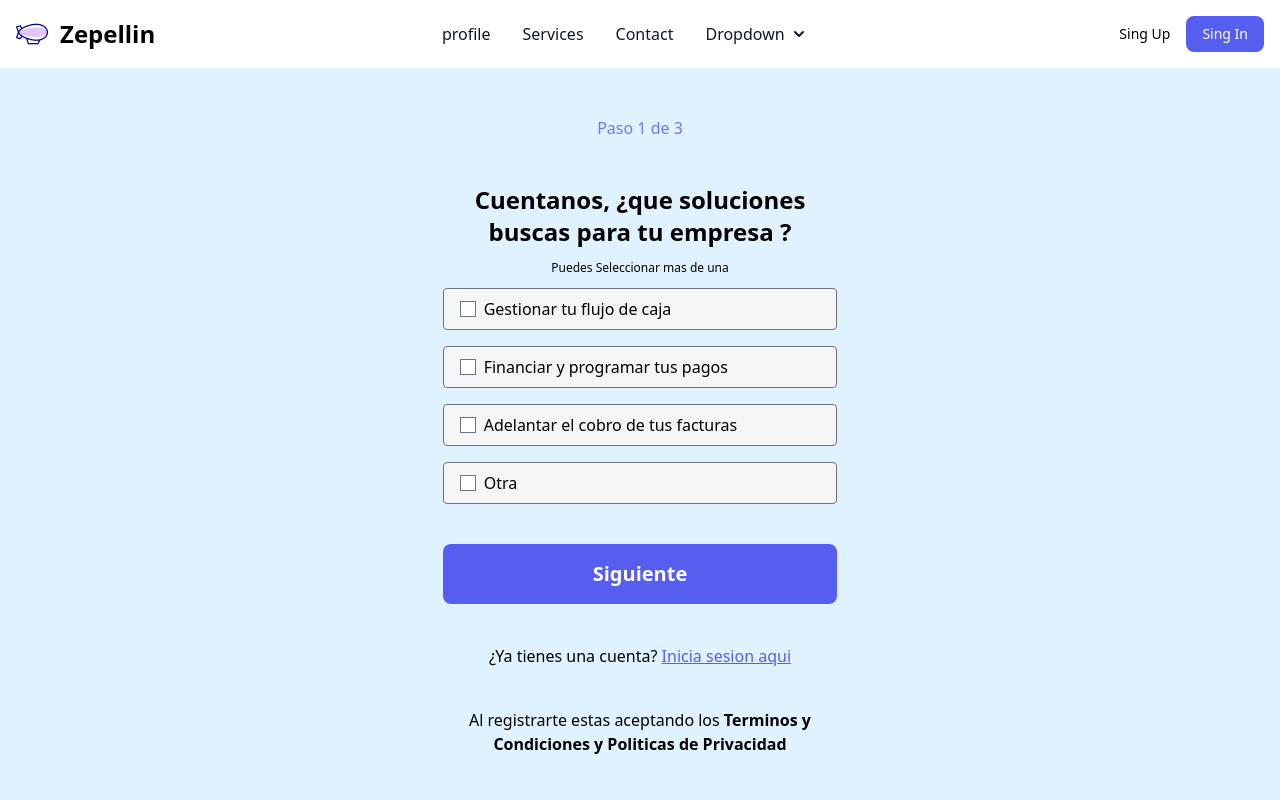
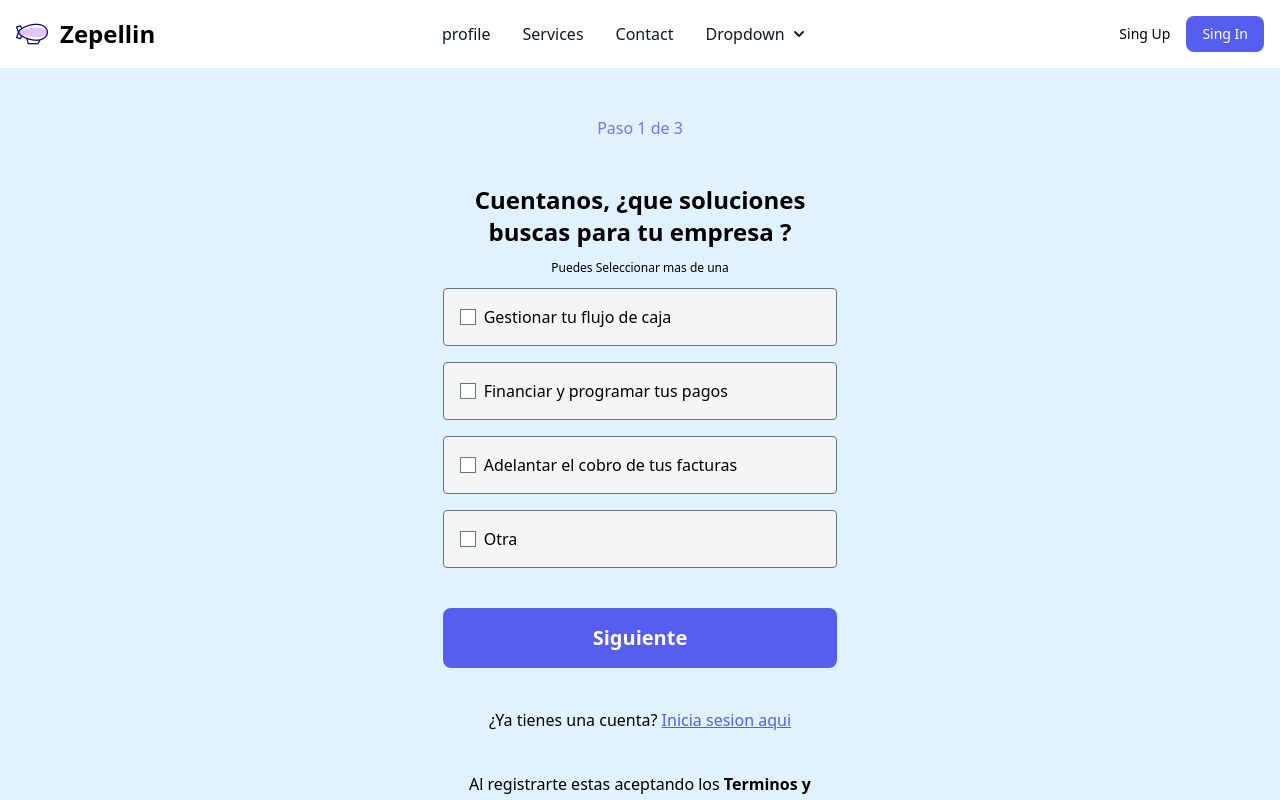
Before and after one commit to No-Country/s8-04-m-node-react-xepelin, a React (Vite) app in the folder frontend/: page /register in a window 1280 px wide. Shown: the top 800 px of the page. Built offline with nearby package versions, Linux system fonts and the light colour scheme.

Commit message:
add desing desktop in Register

```diff
--- a/frontend/src/components/RegisterForm/RegisterForm.jsx
+++ b/frontend/src/components/RegisterForm/RegisterForm.jsx
@@ -51,7 +51,7 @@ const RegisterForm = () => {
                 Puedes Seleccionar mas de una
               </div>
               <div className="flex flex-col mt-3 gap-y-4">
-                <div className="flex  items-center px-4 py-2 bg-Blanco  border border-gray-500 rounded dark:border-gray-700">
+                <div className="flex  items-center px-4 py-4 bg-Blanco  border border-gray-500 rounded dark:border-gray-700">
                   <Field
                     type="checkbox"
                     name="soluciones"
@@ -59,7 +59,7 @@ const RegisterForm = () => {
                   />
                   <label className="ml-2">Gestionar tu flujo de caja</label>
                 </div>
-                <div className="flex  items-center px-4 py-2 bg-Blanco  border border-gray-500 rounded dark:border-gray-700">
+                <div className="flex  items-center px-4 py-4 bg-Blanco  border border-gray-500 rounded dark:border-gray-700">
                   <Field
                     type="checkbox"
                     name="soluciones"
@@ -69,7 +69,7 @@ const RegisterForm = () => {
                     Financiar y programar tus pagos
                   </label>
                 </div>
-                <div className="flex  items-center px-4 py-2 bg-Blanco  border border-gray-500 rounded dark:border-gray-700">
+                <div className="flex  items-center px-4 py-4 bg-Blanco  border border-gray-500 rounded dark:border-gray-700">
                   <Field
                     type="checkbox"
                     name="soluciones"
@@ -80,7 +80,7 @@ const RegisterForm = () => {
                   </label>
                 </div>
                 <ErrorMessage name="soluciones" component="div" />
-                <div className="flex  items-center px-4 py-2 bg-Blanco  border border-gray-500 rounded dark:border-gray-700">
+                <div className="flex  items-center px-4 py-4 bg-Blanco  border border-gray-500 rounded dark:border-gray-700">
                   <Field type="checkbox" name="otra" value="otra" />
                   <label className="ml-2">Otra</label>
                 </div>
@@ -183,7 +183,7 @@ const RegisterForm = () => {
                   type="text"
                   name="email"
                   required
-                  className="mt-2 py-2 px-4 rounded-lg border border-zinc-400"
+                  className="mt-2 py-4 px-4 rounded-lg border border-zinc-400"
                   placeholder="Ingresa correo de empresa"
                 />
                 <ErrorMessage name="email" component="div" />
@@ -195,12 +195,12 @@ const RegisterForm = () => {
                     type={showPassword ? "text" : "password"}
                     name="password"
                     required
-                    className="w-full mt-2 py-2 px-4 rounded-lg border border-zinc-400"
+                    className="w-full mt-2 py-4 px-4 rounded-lg border border-zinc-400"
                     placeholder="Ingresa contraseña"
                   />
                   <button
                     type="button"
-                    className="absolute right-2 top-5"
+                    className="absolute right-2 top-7"
                     onClick={() => setShowPassword(!showPassword)}
                   >
                     {showPassword ? <RiEyeCloseLine /> : <RiEyeLine />}
@@ -217,12 +217,12 @@ const RegisterForm = () => {
                     type={showPassword1 ? "text" : "password"}
                     name="confirmPassword"
                     required
-                    className="w-full mt-2 py-2 px-4 rounded-lg border border-zinc-400"
+                    className="w-full mt-2 py-4 px-4 rounded-lg border border-zinc-400"
                     placeholder="Ingresa contraseña"
                   />
                   <button
                     type="button"
-                    className="absolute right-2 top-5"
+                    className="absolute right-2 top-7"
                     onClick={() => setShowPassword1(!showPassword1)}
                   >
                     {showPassword1 ? <RiEyeCloseLine /> : <RiEyeLine />}
```
